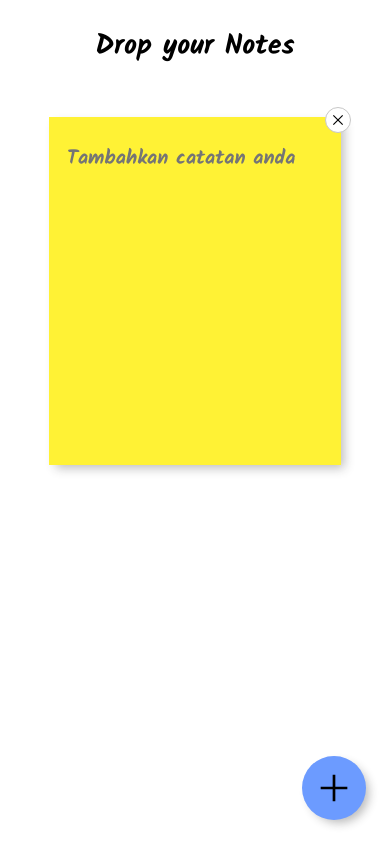
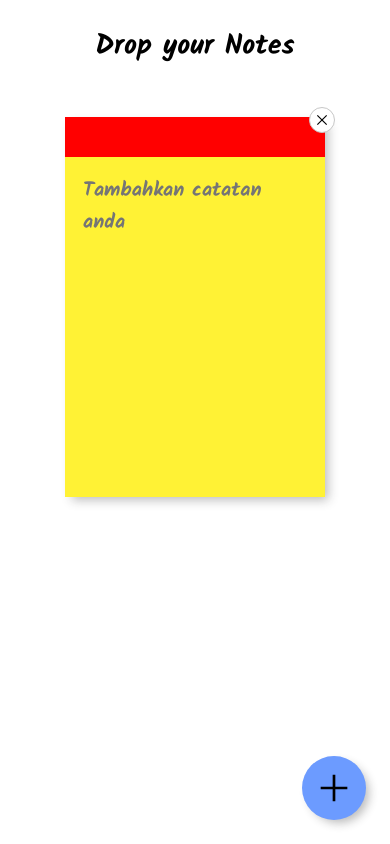
Before and after one commit to reyhanwidyatna/ipb-notes, a Nuxt app: page / in a window 390 px wide. Built offline with nearby package versions, Linux system fonts and the light colour scheme.

Commit message:
add header

```diff
--- a/pages/index.vue
+++ b/pages/index.vue
@@ -25,10 +25,11 @@
         >
           <img class="note-icon-close" src="~assets/icons/close.svg" />
         </div>
-        <div class="note_cnt handle">
+        <div class="note-header handle"></div>
+        <div class="note-content">
           <textarea
             ref="textarea"
-            class="cnt textarea-transition item"
+            class="cnt textarea-transition"
             placeholder="Tambahkan catatan anda"
             :value="note.description"
             @input="event => {
@@ -37,7 +38,7 @@
               adjustTextarea(index);
             }"
           ></textarea>
-        </div>
+      </div>
       </div>
     </VueDraggable>
     <div
@@ -68,10 +69,10 @@ export default {
     }),
     dragOptions() {
       return {
-        animation: 250,
-        draggable: '.item',
+        animation: 150,
+        easing: 'cubic-bezier(1, 0, 0, 1)',
+        ghostClass: 'ghost',
         filter: 'textarea',
-        ghostClass: 'ghost',
         preventOnFilter: false,
       };
     },
@@ -137,6 +138,7 @@ export default {
     onMove({ relatedContext, draggedContext }) {
       const relatedElement = relatedContext.element;
       const draggedElement = draggedContext.element;
+
       return (
         (!relatedElement || !relatedElement.fixed) && !draggedElement.fixed
       );
@@ -204,14 +206,23 @@ body {
 
 .note {
   width: 260px;
-  height: 300px;
-  padding: 24px 16px;
+  height: 380px;
   box-shadow: 5px 5px 10px -2px rgba(33, 33, 33, 0.3);
   transition: transform 0.15s;
   background-color: rgb(255, 242, 53);
   position: relative;
   z-index: 1;
   cursor: move;
+}
+
+.note-header {
+  height: 40px;
+  width: 100%;
+  background-color: red;
+}
+
+.note-content {
+  padding: 16px;
 }
 
 .note-close {
@@ -235,8 +246,7 @@ body {
 
 .note textarea.cnt {
   width: 100%;
-  height: 100%;
-  min-height: 300px;
+  height: 300px;
   box-sizing: border-box;
   resize: none;
   outline: none;
@@ -297,11 +307,10 @@ body {
     display: flex;
     flex-direction: column;
     gap: 48px;
-    vertical-align: middle;
   }
+
   .note {
-    height: 300px;
-    padding: 24px 16px;
+    height: 380px;
   }
 }
 </style>
```
